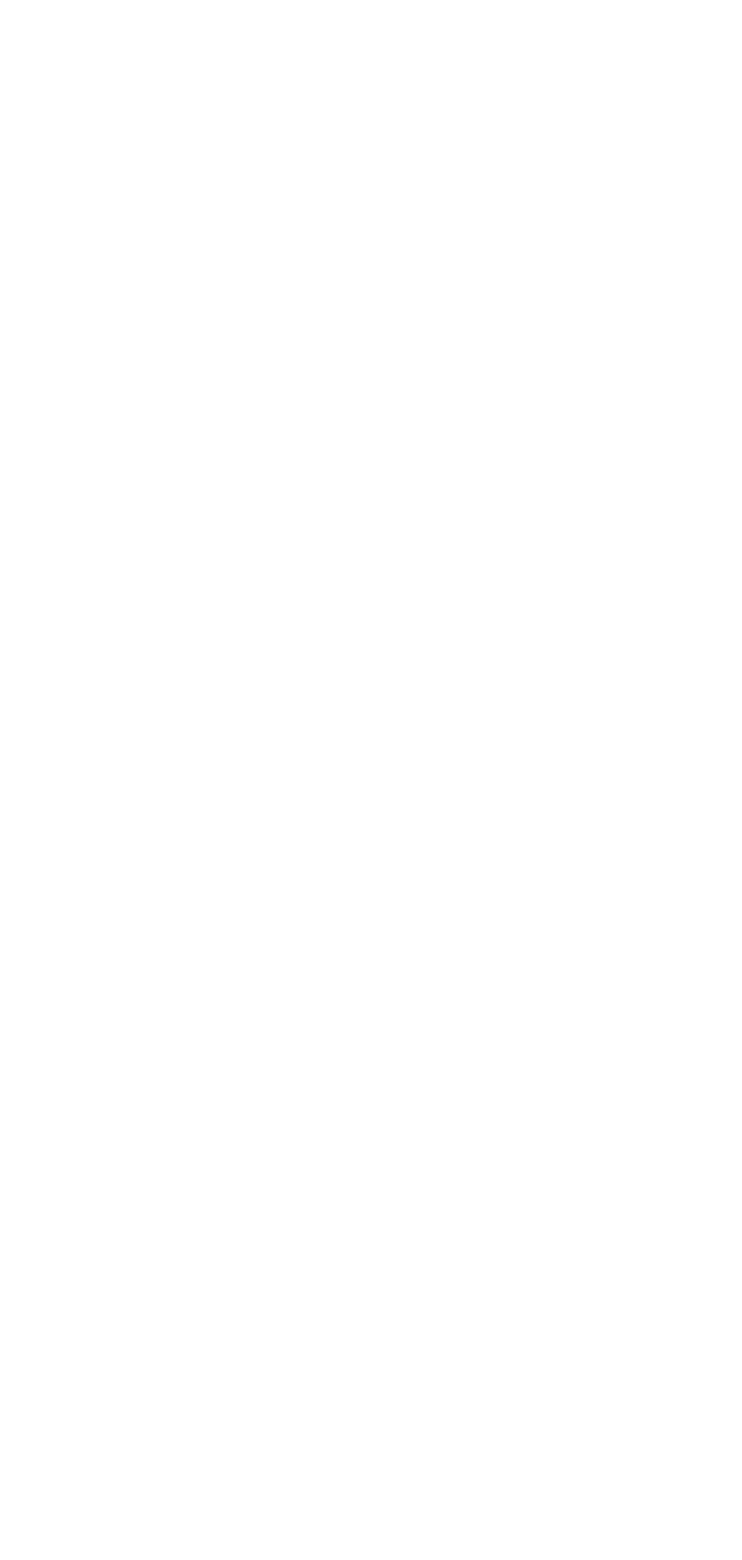
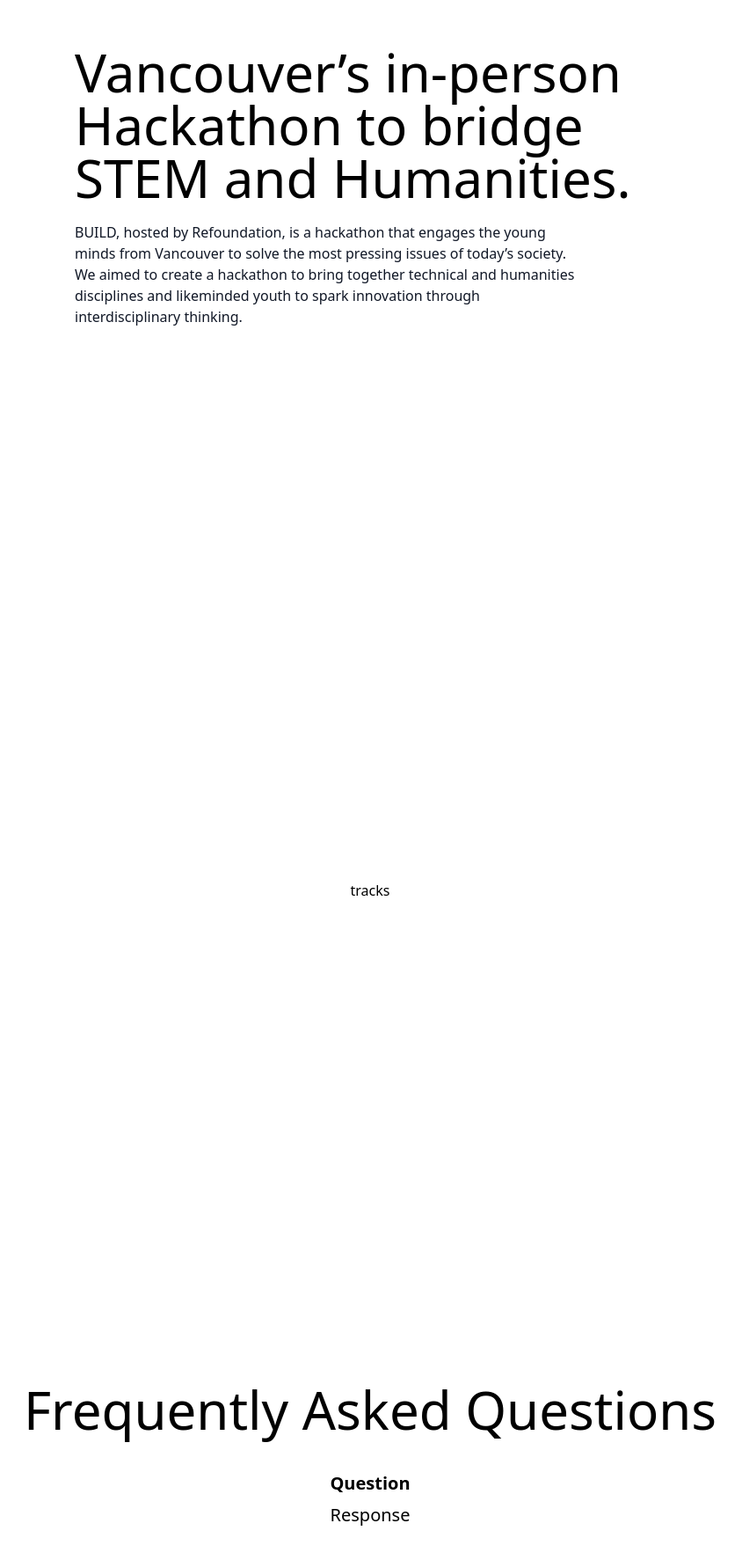
Before and after one commit to jerryq0101/BUILD-23-website, a Next.js app in the folder src/: page / in a window 1280 px wide. Shown: the part 957-2730 px from the top of the page at 88% size, without its empty margins (219-1063 px from the left). Before the commit the page ends 849 px from the top, so only its background shows below. Built offline with nearby package versions, Linux system fonts and the light colour scheme.

Commit message:
more main page work

```diff
--- a/src/pages/index.js
+++ b/src/pages/index.js
@@ -6,8 +6,8 @@
       <Header />
       <div className="flex items-center justify-center h-screen pb-20">
         <div>
-          <p className="text-8xl">BUILD '23</p>
-          <div className=" text-center">
+          <p className="text-8xl">BUILD ‘23</p>
+          <div className="text-center">
             <p className="text-3xl pt-5">January 21-23, 2023 UBC 36 hrs</p>
             <div className="pt-10">
               <Link
@@ -20,6 +20,32 @@
           </div>
         </div>
       </div>
+      <div className="flex items-center justify-center h-screen pb-40">
+        <div className="">
+          <p className="text-6xl max-w-2xl">
+            Vancouver’s in-person Hackathon to bridge STEM and Humanities.
+          </p>
+          <p className="text-gray-900 block pt-5 max-w-xl">
+            BUILD, hosted by Refoundation, is a hackathon that engages the young
+            minds from Vancouver to solve the most pressing issues of today’s
+            society. We aimed to create a hackathon to bring together technical
+            and humanities disciplines and likeminded youth to spark innovation
+            through interdisciplinary thinking.
+          </p>
+        </div>
+      </div>
+      <div className="flex items-center justify-center h-screen pb-40">
+        tracks
+      </div>
+      <div className="flex justify-center h-screen pt-20">
+        <div>
+          <p className="text-center text-6xl">Frequently Asked Questions</p>
+          <div className="pt-10">
+            <p className="text-center text-xl font-bold pb-2">Question</p>
+            <p className="text-center text-xl pb-3">Response</p>
+          </div>
+        </div>
+      </div>
     </div>
   );
 }
--- a/src/partials/header.js
+++ b/src/partials/header.js
@@ -4,7 +4,7 @@
 export default function Header() {
   return (
     <header
-      className={`fixed w-full z-30 md:bg-opacity-90 transition duration-300 ease-in-out pt-4`}
+      className={`w-full z-30 md:bg-opacity-90 transition duration-300 ease-in-out pt-4`}
     >
       <div className="max-w-6xl mx-auto px-5 sm:px-6">
         <div className="flex items-center justify-between h-16 md:h-20">
```
